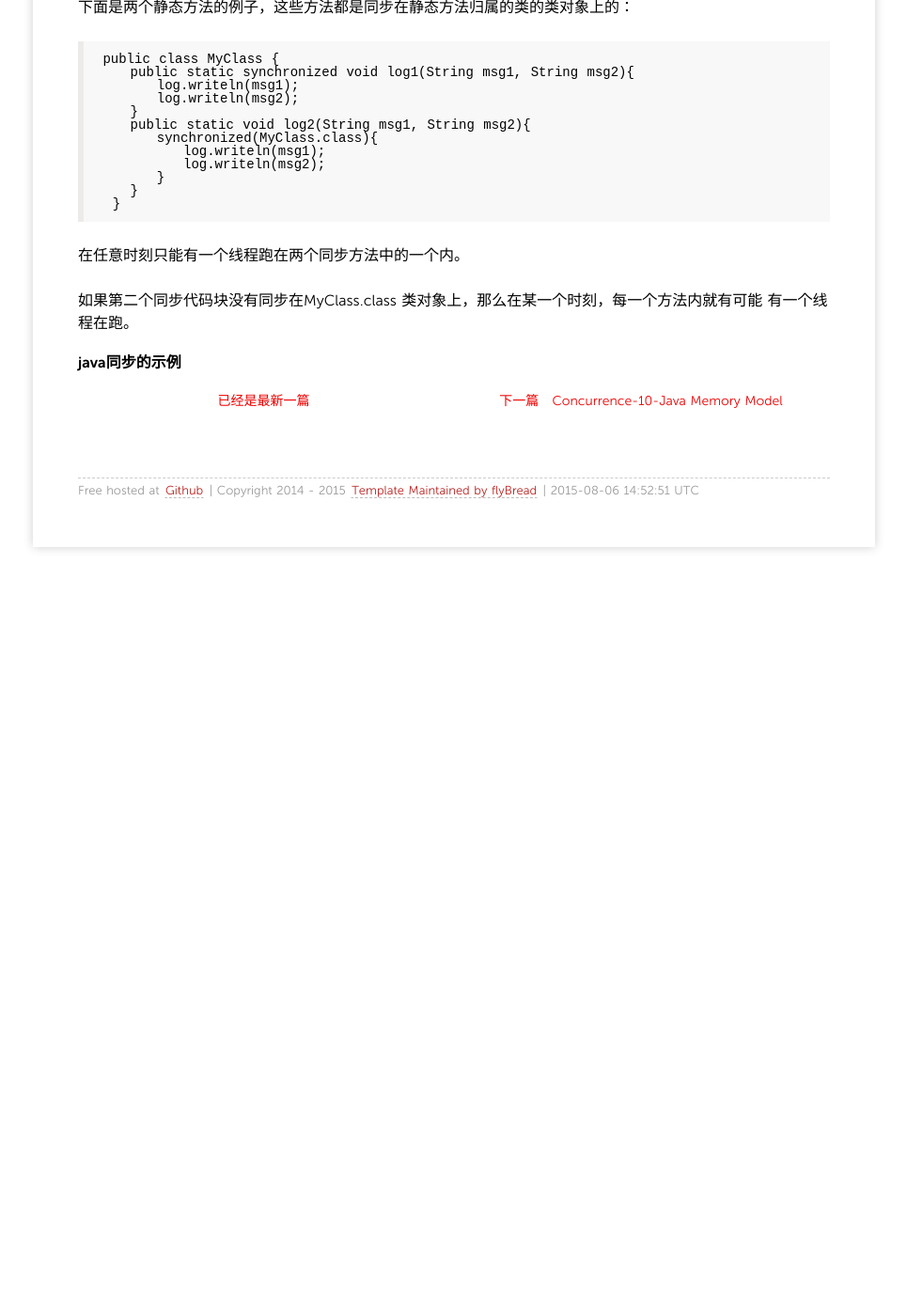
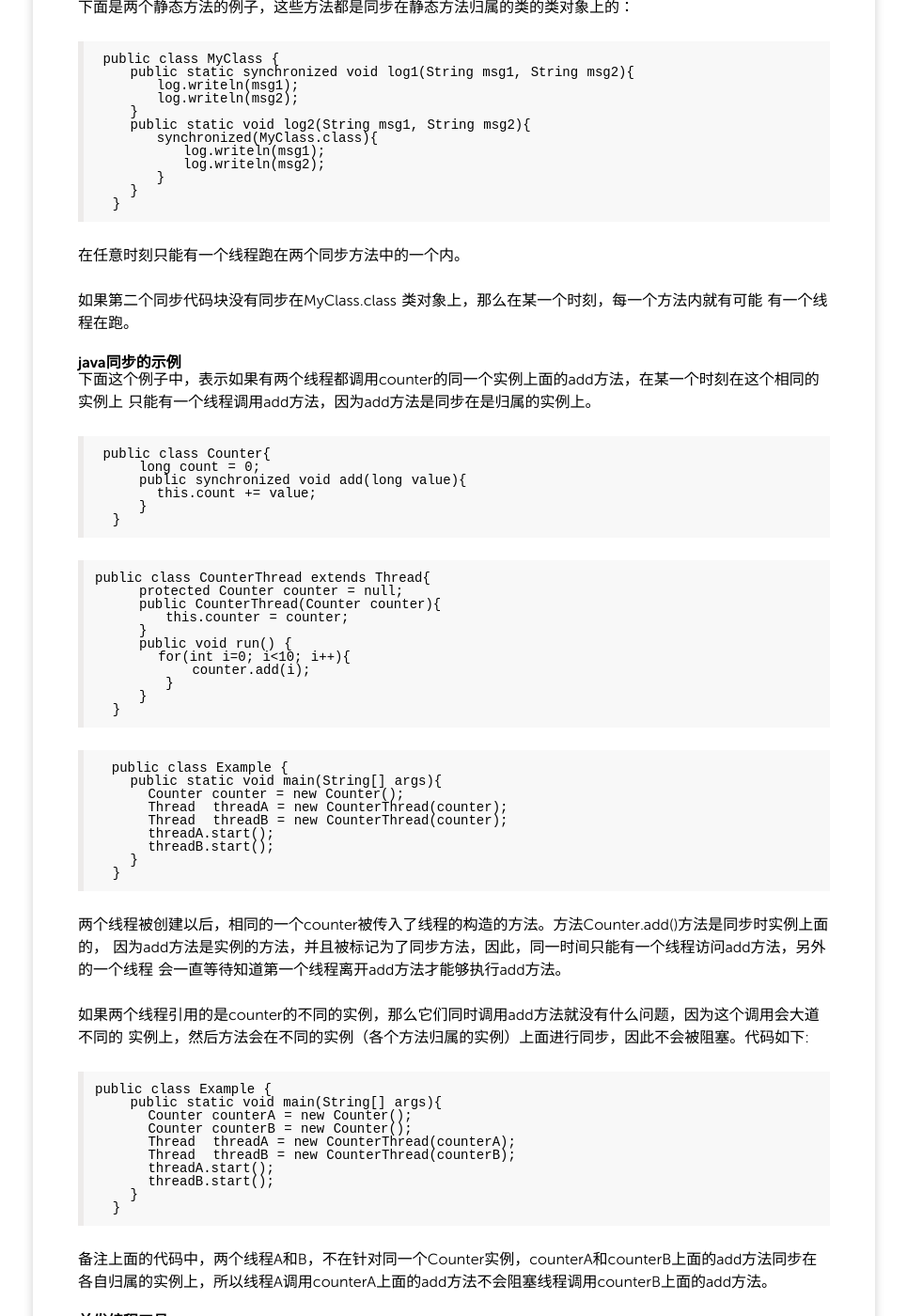
Before and after one commit to flyBread/flyBread.github.io, a Jekyll site: the page built from _posts/翻译/2015-08-05-translate11-Java Synchronized Blocks.md, in a window 1280 px wide and 1400 px high, scrolled down 2166 px. Shown: the whole window at 94% size, without its empty margins (157-1122 px from the left). Built offline with Jekyll 4.4.1, drawn with Linux system fonts in a browser that asks for light colours; nearby versions of some CDN libraries; Markdown is read by kramdown in place of the engine named in the settings; comment, search, counter and statistics services are not loaded; before the commit the page ends 2796 px from its top, so only the background shows below that; some of the changed text lies outside the part shown.

Commit message:
水水水水

````diff
--- a/_posts/翻译/2015-08-05-translate11-Java Synchronized Blocks.md
+++ b/_posts/翻译/2015-08-05-translate11-Java Synchronized Blocks.md
@@ -127,3 +127,67 @@ public class MyClass {
 有一个线程在跑。
 
 #### java同步的示例
+下面这个例子中，表示如果有两个线程都调用counter的同一个实例上面的add方法，在某一个时刻在这个相同的实例上
+只能有一个线程调用add方法，因为add方法是同步在是归属的实例上。
+
+```
+ public class Counter{
+     long count = 0;
+     public synchronized void add(long value){
+       this.count += value;
+     }
+  }
+```
+
+```
+public class CounterThread extends Thread{
+     protected Counter counter = null;
+     public CounterThread(Counter counter){
+        this.counter = counter;
+     }
+     public void run() {
+	for(int i=0; i<10; i++){
+           counter.add(i);
+        }
+     }
+  }
+```
+
+```
+  public class Example {
+    public static void main(String[] args){
+      Counter counter = new Counter();
+      Thread  threadA = new CounterThread(counter);
+      Thread  threadB = new CounterThread(counter);
+      threadA.start();
+      threadB.start();
+    }
+  }
+```
+
+两个线程被创建以后，相同的一个counter被传入了线程的构造的方法。方法Counter.add()方法是同步时实例上面的，
+因为add方法是实例的方法，并且被标记为了同步方法，因此，同一时间只能有一个线程访问add方法，另外的一个线程
+会一直等待知道第一个线程离开add方法才能够执行add方法。
+
+如果两个线程引用的是counter的不同的实例，那么它们同时调用add方法就没有什么问题，因为这个调用会大道不同的
+实例上，然后方法会在不同的实例（各个方法归属的实例）上面进行同步，因此不会被阻塞。代码如下:
+
+```
+public class Example {
+    public static void main(String[] args){
+      Counter counterA = new Counter();
+      Counter counterB = new Counter();
+      Thread  threadA = new CounterThread(counterA);
+      Thread  threadB = new CounterThread(counterB);
+      threadA.start();
+      threadB.start();
+    }
+  }
+```
+
+备注上面的代码中，两个线程A和B，不在针对同一个Counter实例，counterA和counterB上面的add方法同步在
+各自归属的实例上，所以线程A调用counterA上面的add方法不会阻塞线程调用counterB上面的add方法。
+
+#### 并发编程工具
+尽管synchronized关键字是java第一个关于访问多线程共享变量的方法，但是synchronized机制不是很先进。这也就是
+java5提供了一个 concurrency 具集合的原因，这个工具集合能够来帮助开发者比synchronized更细粒度的控制并发
````
Also changed, not shown: _posts/翻译/2015-08-06-translate12-Java's Volatile Keyword.md (added, +15 -0 lines).
